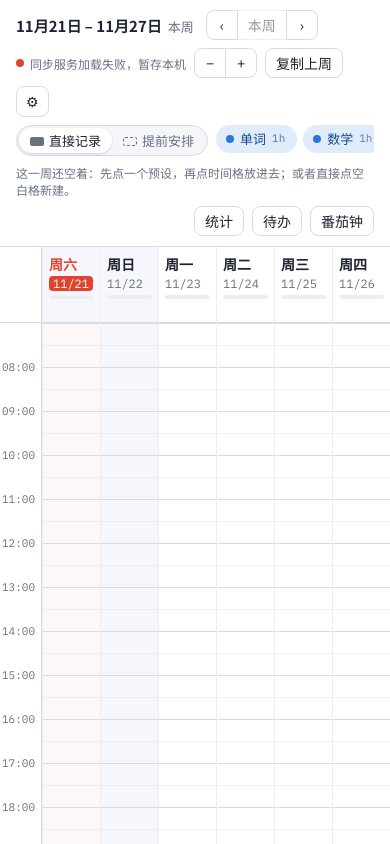
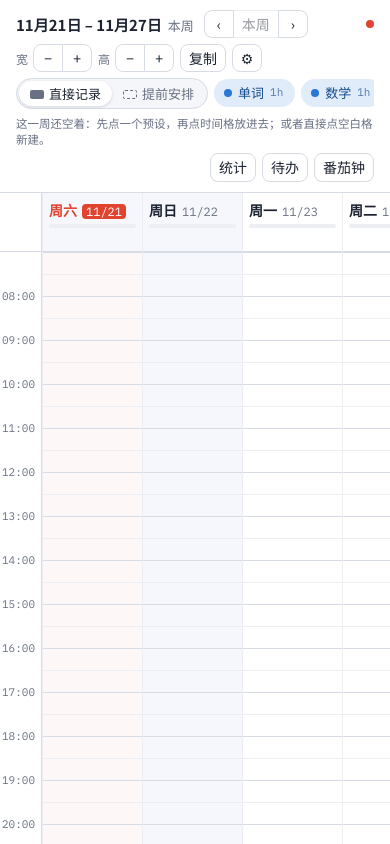
Before and after one commit to Yogcarmen/week-planner, a plain HTML site: page index.html in a window 390 px wide. Drawn offline with Linux system fonts and the light colour scheme.

Commit message:
修复安卓状态栏重叠，每天宽度可调

```diff
--- a/index.html
+++ b/index.html
@@ -2,7 +2,7 @@
 <html lang="zh-CN">
 <head>
 <meta charset="utf-8">
-<meta name="viewport" content="width=device-width, initial-scale=1, viewport-fit=cover">
+<meta name="viewport" content="width=device-width, initial-scale=1">
 <meta name="theme-color" content="#ffffff">
 <meta name="apple-mobile-web-app-capable" content="yes">
 <meta name="mobile-web-app-capable" content="yes">
@@ -90,6 +90,9 @@ button{cursor:pointer}
 .btn-group .btn{border-radius:0;margin-left:-1px}
 .btn-group .btn:first-child{border-radius:8px 0 0 8px;margin-left:0}
 .btn-group .btn:last-child{border-radius:0 8px 8px 0}
+.sz{align-items:center}
+.sz .sz-l{font-size:12px;color:var(--muted);margin-right:5px}
+.sz .btn:nth-child(2){border-radius:8px 0 0 8px;margin-left:0}
 .sync{font-size:12px;color:var(--muted);display:inline-flex;align-items:center;gap:6px;white-space:nowrap}
 .sync i{width:8px;height:8px;border-radius:50%;background:var(--none);display:inline-block}
 .sync[data-s="ok"] i{background:var(--life)}
@@ -268,8 +271,15 @@ hr.sep{border:0;border-top:1px solid var(--rule);margin:2px 0;width:100%}
 @media (max-width:520px){
   :root{--axis:42px;--colmin:58px}
   .week-title{font-size:15px}
+  .hide-sm{display:none}
   .ev.short .m{display:none}
   .ev{padding:2px 3px 2px 5px;font-size:11.5px}
+  .top{gap:6px}
+  .top .row{gap:6px}
+  #syncText{display:none}
+  .btn{padding:4px 8px}
+  .btn.icon{min-width:30px;padding:4px 7px}
+  .summary{gap:4px 10px;font-size:11.5px}
   .focus{font-size:10px}
 }
 @media (prefers-reduced-motion:reduce){*{transition:none!important}}
@@ -286,11 +296,17 @@ hr.sep{border:0;border-top:1px solid var(--rule);margin:2px 0;width:100%}
     </div>
     <div class="spacer"></div>
     <span class="sync" id="sync" data-s="loading"><i></i><span id="syncText">载入中…</span></span>
-    <div class="btn-group" role="group" aria-label="缩放">
-      <button class="btn icon" id="zoomOut" aria-label="缩小时间轴">−</button>
-      <button class="btn icon" id="zoomIn" aria-label="放大时间轴">+</button>
+    <div class="btn-group sz" role="group" aria-label="每天的宽度">
+      <span class="sz-l" aria-hidden="true">宽</span>
+      <button class="btn icon" id="widthOut" aria-label="每天窄一点">−</button>
+      <button class="btn icon" id="widthIn" aria-label="每天宽一点">+</button>
     </div>
-    <button class="btn" id="copyPrev" title="把上周的安排复制到这一周">复制上周</button>
+    <div class="btn-group sz" role="group" aria-label="每小时的高度">
+      <span class="sz-l" aria-hidden="true">高</span>
+      <button class="btn icon" id="zoomOut" aria-label="每小时矮一点">−</button>
+      <button class="btn icon" id="zoomIn" aria-label="每小时高一点">+</button>
+    </div>
+    <button class="btn" id="copyPrev" title="把上周的安排复制到这一周">复制<span class="hide-sm">上周</span></button>
     <button class="btn icon" id="openSettings" aria-label="设置">⚙</button>
   </div>
   <div class="row" style="flex-wrap:nowrap">
@@ -1090,6 +1106,16 @@ $("thisWk").onclick = ()=> gotoWeek(satOf(logicalNow().day));
 function keepScroll(fn){ const b=$("board"); const r = b.scrollTop / Math.max(1,b.scrollHeight); fn(); b.scrollTop = r*b.scrollHeight; }
 function zoom(dir){ const i = ZOOMS.indexOf(hh); hh = ZOOMS[clamp((i<0?2:i)+dir, 0, ZOOMS.length-1)]; lsSet("zoom",hh); keepScroll(renderBoard); }
 $("zoomIn").onclick = ()=>zoom(1); $("zoomOut").onclick = ()=>zoom(-1);
+// day-column width: wider than the screen simply scrolls sideways (the time axis stays pinned)
+const WIDTHS = [56,64,80,100,130,170,220];
+let cw = 64;
+function applyWidth(){ document.documentElement.style.setProperty("--colmin", cw+"px"); $("widthOut").disabled = cw===WIDTHS[0]; $("widthIn").disabled = cw===WIDTHS[WIDTHS.length-1]; }
+function widen(dir){
+  const b = $("board"), mid = (b.scrollLeft + b.clientWidth/2) / Math.max(1, b.scrollWidth);
+  const i = WIDTHS.indexOf(cw); cw = WIDTHS[clamp((i<0?1:i)+dir, 0, WIDTHS.length-1)]; lsSet("colw", cw); applyWidth();
+  b.scrollLeft = mid * b.scrollWidth - b.clientWidth/2;
+}
+$("widthIn").onclick = ()=>widen(1); $("widthOut").onclick = ()=>widen(-1);
 $("openSettings").onclick = openSettings;
 function setMode(m){ mode = m; lsSet("mode", m); renderTop(); }
 $("modeRecord").onclick = ()=>setMode("record");
@@ -1421,6 +1447,7 @@ $("statNext").onclick = ()=>{ statAnchor = statMode === "week" ? addDays(statAnc
 
 // ---------- boot ----------
 const z = lsGet("zoom"); if (ZOOMS.includes(z)) hh = z; else if (innerWidth < 520) hh = 44;
+const zw = lsGet("colw"); cw = WIDTHS.includes(zw) ? zw : (innerWidth < 520 ? 100 : 64); applyWidth();
 const md = lsGet("mode"); if (md === "plan" || md === "record") mode = md;
 weekStart = satOf(logicalNow().day);
 renderAll();
--- a/sw.js
+++ b/sw.js
@@ -1,5 +1,5 @@
 // Offline support: the app shell is network-first (so updates show up), Firebase/fonts are cache-first.
-const CACHE = "wkplan-v5";
+const CACHE = "wkplan-v6";
 const SHELL = ["./", "./index.html", "./firebase-config.js", "./manifest.webmanifest", "./icon-192.png", "./icon-512.png", "./apple-touch-icon.png"];
 self.addEventListener("install", e => { e.waitUntil(caches.open(CACHE).then(c => c.addAll(SHELL)).then(() => self.skipWaiting())); });
 self.addEventListener("activate", e => {
```
